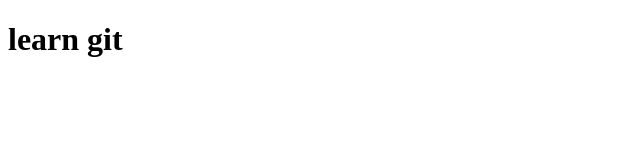
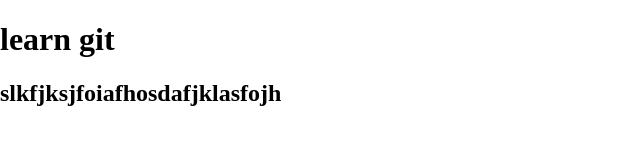
Before and after one commit to Kratik-Sen/learn-github, a plain HTML site: page index.html in a window 1280 px wide. Shown: the whole page, without its empty margins (0-640 px from the left). Drawn offline with Linux system fonts and the light colour scheme.

Commit message:
link style.css

```diff
--- a/index.html
+++ b/index.html
@@ -4,8 +4,10 @@
     <meta charset="UTF-8">
     <meta name="viewport" content="width=device-width, initial-scale=1.0">
     <title>learn git</title>
+    <link rel="stylesheet" href="style.css">
 </head>
 <body>
     <h1>learn git</h1>
+    <h2>slkfjksjfoiafhosdafjklasfojh</h2>
 </body>
 </html>
--- a/style.css
+++ b/style.css
@@ -0,0 +1,7 @@
+*{
+    box-sizing: border-box;
+}
+
+body{
+    margin: 0;
+}
```
